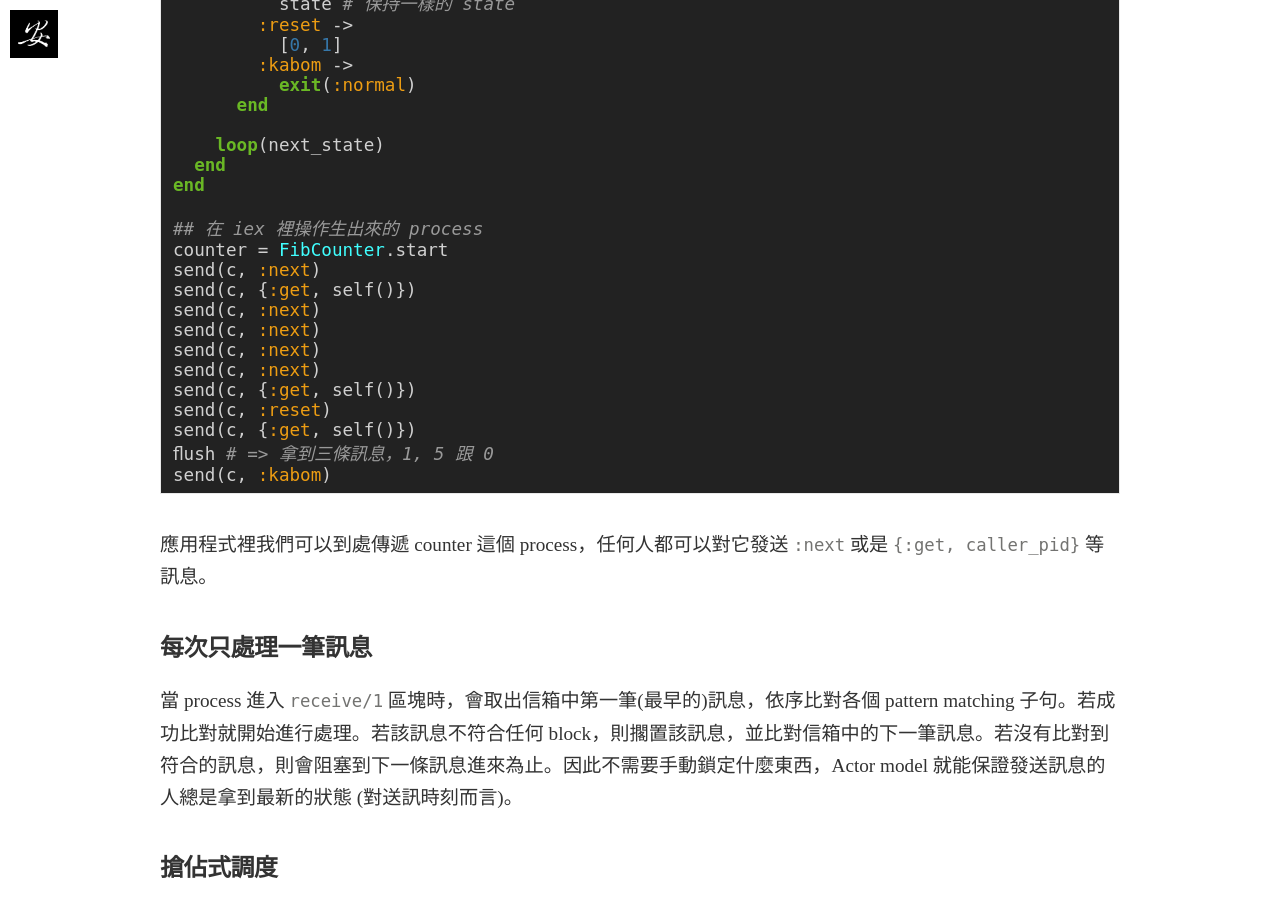
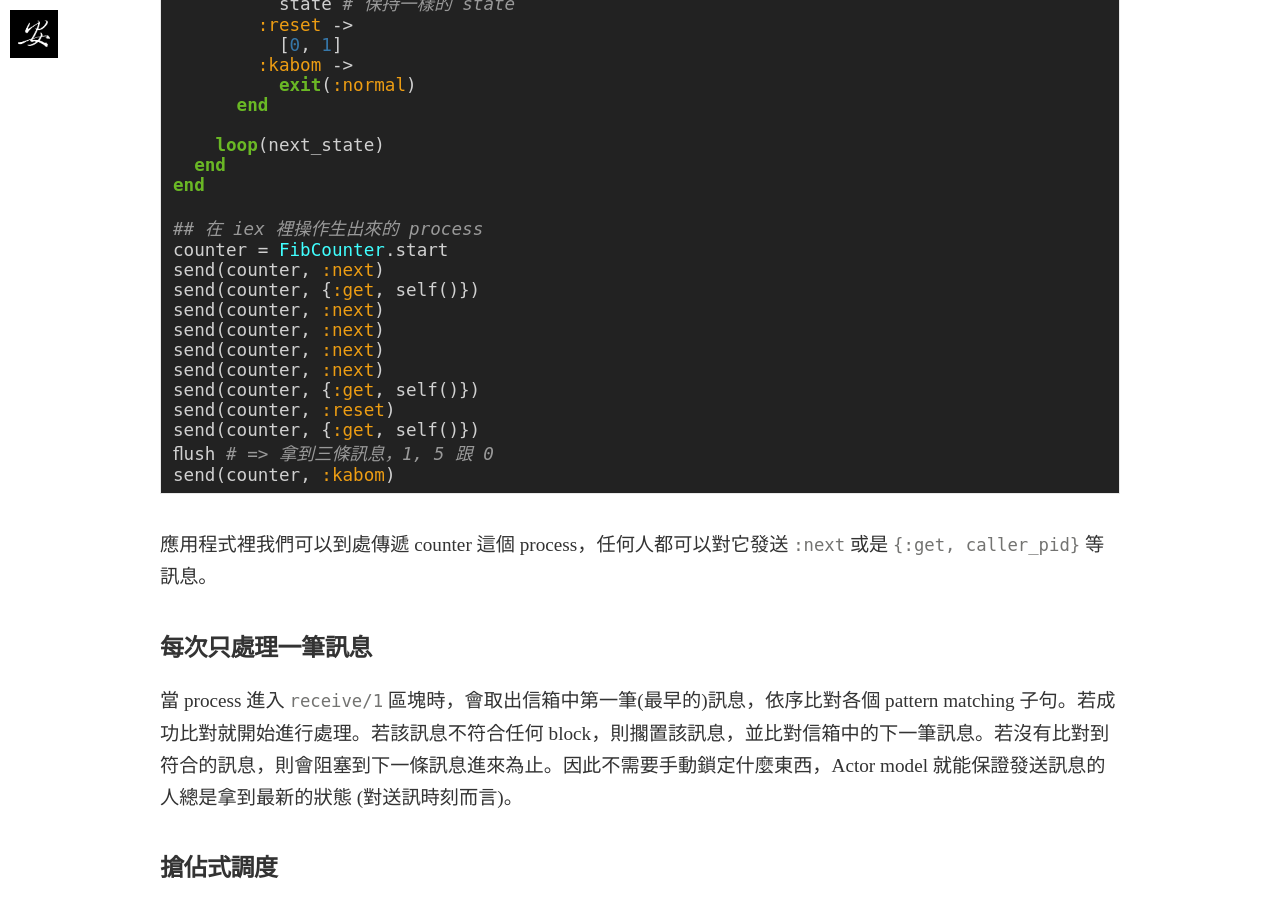
Before and after one commit to taiansu/blog, a Jekyll site: the page built from _posts/2018-12-03-elixir-actor-model.md, in a window 1280 px wide and 900 px high, scrolled down 5004 px. Built offline with Jekyll 4.4.1, drawn with Linux system fonts in a browser that asks for light colours; nearby versions of some CDN libraries; some web fonts are replaced; comment, search, counter and statistics services are not loaded.

Commit message:
Update post

````diff
--- a/_posts/2018-12-03-elixir-actor-model.md
+++ b/_posts/2018-12-03-elixir-actor-model.md
@@ -139,17 +139,17 @@ end
 
 ## 在 iex 裡操作生出來的 process
 counter = FibCounter.start
-send(c, :next)
-send(c, {:get, self()})
-send(c, :next)
-send(c, :next)
-send(c, :next)
-send(c, :next)
-send(c, {:get, self()})
-send(c, :reset)
-send(c, {:get, self()})
+send(counter, :next)
+send(counter, {:get, self()})
+send(counter, :next)
+send(counter, :next)
+send(counter, :next)
+send(counter, :next)
+send(counter, {:get, self()})
+send(counter, :reset)
+send(counter, {:get, self()})
 flush # => 拿到三條訊息，1, 5 跟 0
-send(c, :kabom)
+send(counter, :kabom)
 ```
 
 應用程式裡我們可以到處傳遞 counter 這個 process，任何人都可以對它發送 `:next` 或是 `{:get, caller_pid}` 等訊息。
````
